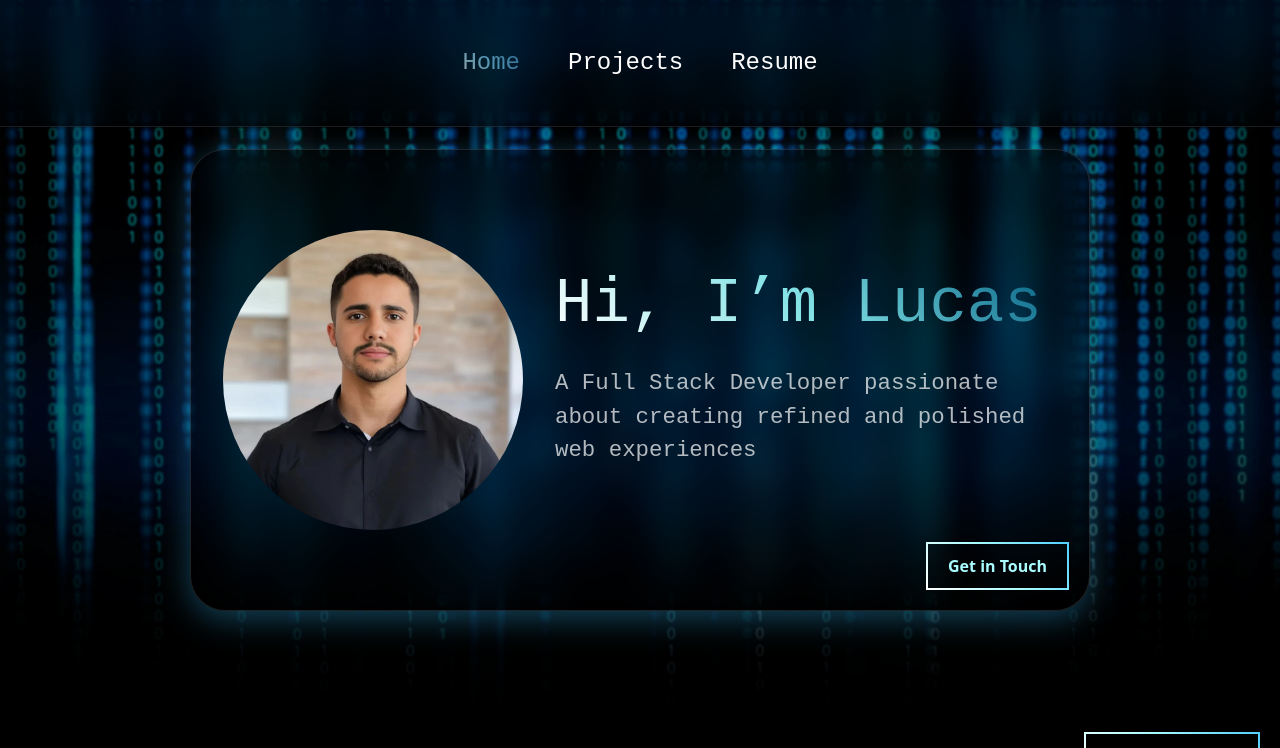
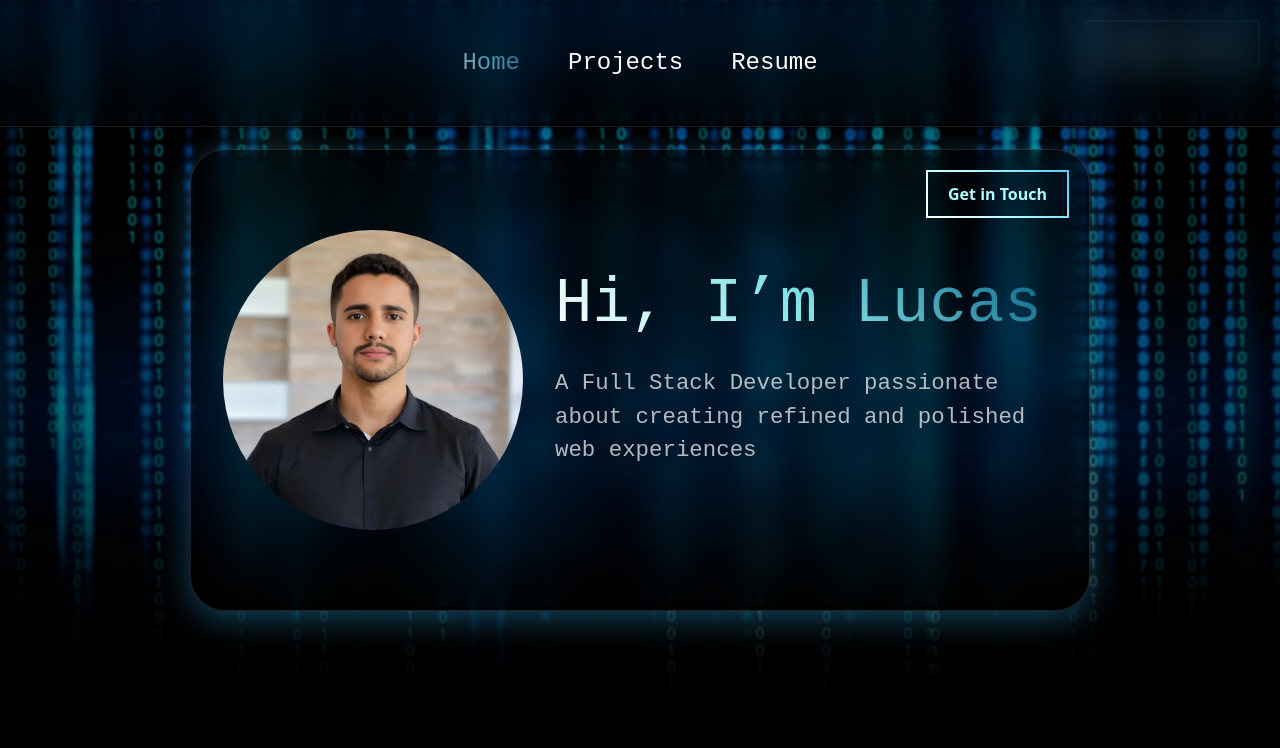
Before and after one commit to LucasRgo/portfolio, a React (Vite) app: page / in a window 1280 px wide. Shown: the top 748 px of the page. Built offline with nearby package versions, Linux system fonts and the light colour scheme.

Commit message:
Thu, Dec 26, 2024, 9:34 AM -03:00

```diff
--- a/src/components/contactButton.css
+++ b/src/components/contactButton.css
@@ -1,6 +1,6 @@
 .contact-button {
     position: fixed; /* Makes the button fixed at a specific position on the screen */
-    bottom: 20px;    /* Adjust the distance from the bottom of the screen */
+    top: 20px;    /* Adjust the distance from the bottom of the screen */
     right: 20px;     /* Adjust the distance from the right side of the screen */
     cursor: pointer; /* Changes the cursor to a pointer on hover */
     font-size: 16px; /* Adjust the font size */
```
